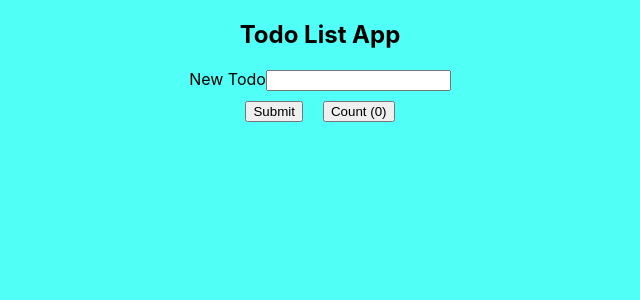
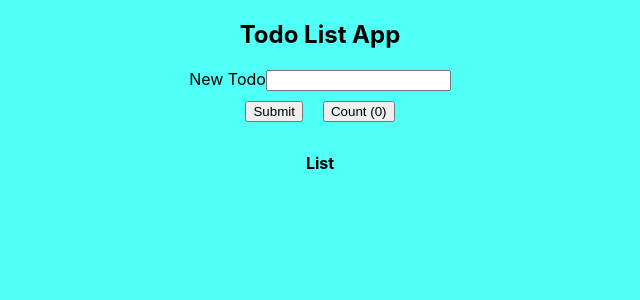
Before and after one commit to Komenpurity/ToDo-List-App, a React (Create React App) app: page / in a window 1280 px wide. Shown: the top 300 px of the page, without its empty margins (320-960 px from the left). Built offline with nearby package versions, Linux system fonts and the light colour scheme.

Commit message:
added the todo list component

```diff
--- a/src/Title.js
+++ b/src/Title.js
@@ -1,5 +1,6 @@
 import React from 'react'
 import FormComponent from './FormComponent'
+import ToDoList from './ToDoList'
 
 function Title(props) {
   return (
@@ -8,6 +9,8 @@ function Title(props) {
 
         <FormComponent />
 
+        <ToDoList />
+
     </div>
   )
 }
--- /dev/null
+++ b/src/ToDoList.js
@@ -0,0 +1,16 @@
+import React, { Component } from 'react'
+
+export class ToDoList extends Component {
+  render() {
+    return (
+      <div>
+        <h4> List </h4>
+        <ul>
+
+        </ul>
+      </div>
+    )
+  }
+}
+
+export default ToDoList
```
Also changed, not shown: src/FormComponent.js (+11 -2 lines).
